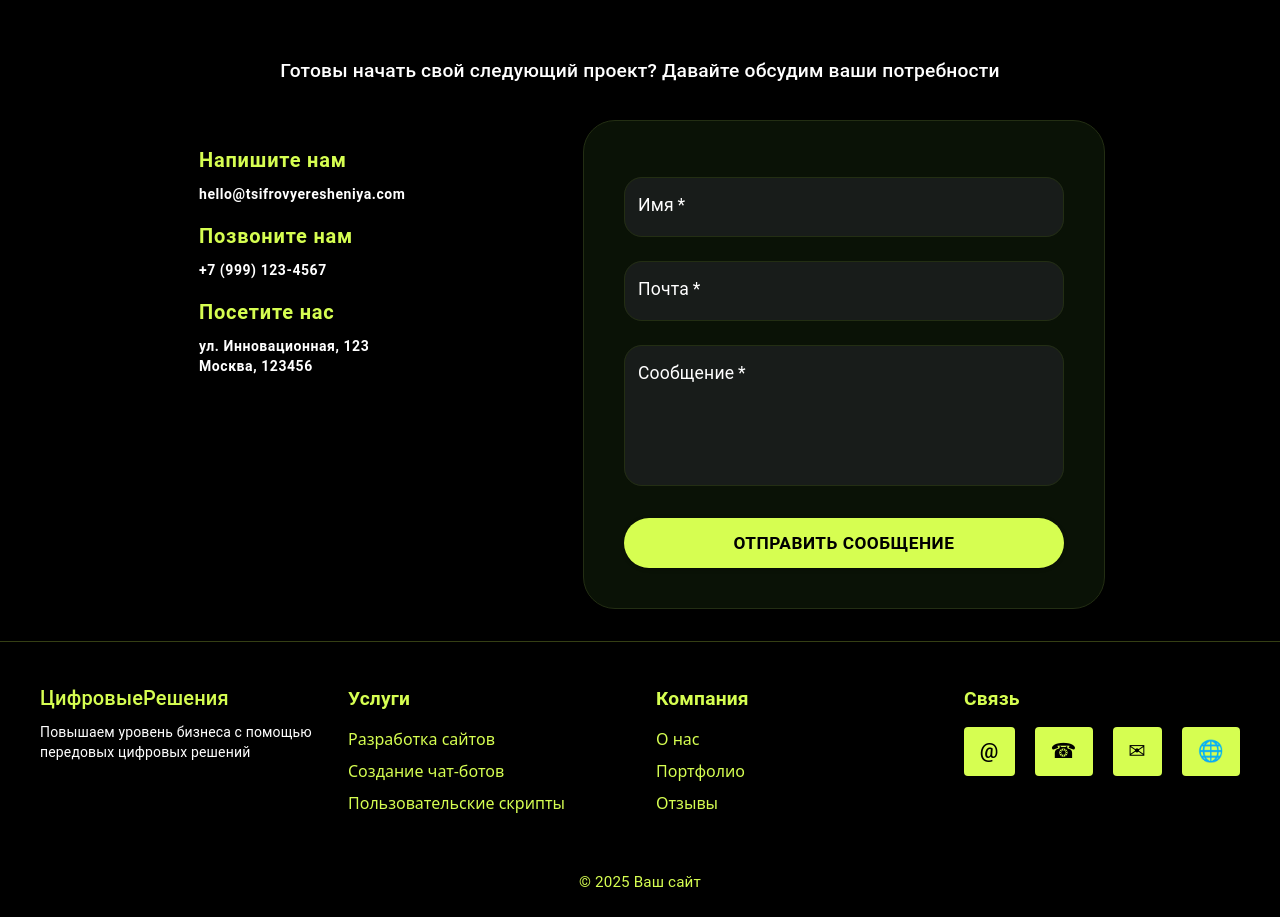
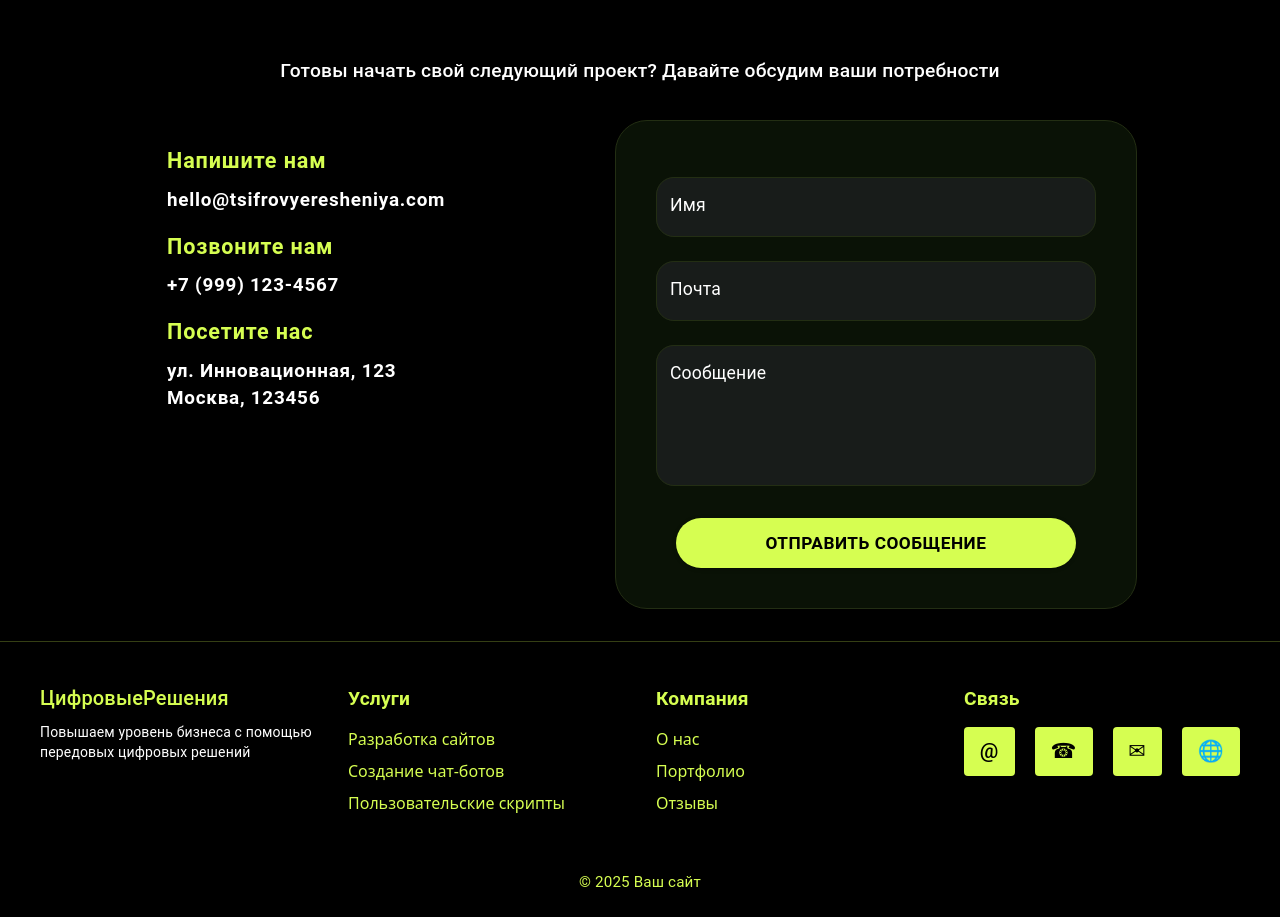
Before and after one commit to FlamingoKi/JGETit-site, a React (Vite) app: page / in a window 1280 px wide. Shown: the part 3838-4755 px from the top of the page. Built offline with nearby package versions, Linux system fonts and the light colour scheme.

Commit message:
Секция 6 готова

```diff
--- a/src/components/sections/Contacts.jsx
+++ b/src/components/sections/Contacts.jsx
@@ -48,7 +48,7 @@ export default function Contacts() {
         spacing={5}
         justifyContent="center"
         alignItems="stretch"
-        sx={{ mt: 4 }}
+        sx={{ mt: 4, gap: { xs: 4, md: 8 } }} // добавлено gap для увеличения расстояния между колонками
       >
         <Paper
           elevation={0}
@@ -70,7 +70,8 @@ export default function Contacts() {
               color: "#D6FE51",
               fontWeight: 700,
               letterSpacing: "0.04em",
-              mb: 1
+              mb: 1,
+              fontSize: "1.35rem"
             }}
             gutterBottom
           >
@@ -82,7 +83,8 @@ export default function Contacts() {
               color: "#fff",
               fontWeight: 600,
               letterSpacing: "0.04em",
-              mb: 2
+              mb: 2,
+              fontSize: "1.18rem"
             }}
             gutterBottom
           >
@@ -94,7 +96,8 @@ export default function Contacts() {
               color: "#D6FE51",
               fontWeight: 700,
               letterSpacing: "0.04em",
-              mb: 1
+              mb: 1,
+              fontSize: "1.35rem"
             }}
             gutterBottom
           >
@@ -106,7 +109,8 @@ export default function Contacts() {
               color: "#fff",
               fontWeight: 600,
               letterSpacing: "0.04em",
-              mb: 2
+              mb: 2,
+              fontSize: "1.18rem"
             }}
             gutterBottom
           >
@@ -118,7 +122,8 @@ export default function Contacts() {
               color: "#D6FE51",
               fontWeight: 700,
               letterSpacing: "0.04em",
-              mb: 1
+              mb: 1,
+              fontSize: "1.35rem"
             }}
             gutterBottom
           >
@@ -130,7 +135,8 @@ export default function Contacts() {
               color: "#fff",
               fontWeight: 600,
               letterSpacing: "0.04em",
-              mb: 0
+              mb: 0,
+              fontSize: "1.18rem"
             }}
           >
             ул. Инновационная, 123<br />Москва, 123456
@@ -146,10 +152,21 @@ export default function Contacts() {
             mb: 3,
             borderRadius: "32px",
             background: "#0a1206",
-            border: "1.5px solid #232e13"
+            border: "1.5px solid #232e13",
+            display: "flex",
+            flexDirection: "column",
+            alignItems: "center"
           }}
         >
-          <form onSubmit={handleSubmit}>
+          <form
+            onSubmit={handleSubmit}
+            style={{
+              width: "100%",
+              display: "flex",
+              flexDirection: "column",
+              alignItems: "center"
+            }}
+          >
             <TextField
               label="Имя"
               name="name"
@@ -158,6 +175,7 @@ export default function Contacts() {
               required
               fullWidth
               margin="normal"
+              InputLabelProps={{ required: false }}
               sx={{
                 borderRadius: "18px",
                 fontSize: "1.18rem",
@@ -206,6 +224,7 @@ export default function Contacts() {
               required
               fullWidth
               margin="normal"
+              InputLabelProps={{ required: false }}
               sx={{
                 borderRadius: "18px",
                 fontSize: "1.18rem",
@@ -255,6 +274,7 @@ export default function Contacts() {
               margin="normal"
               multiline
               minRows={4}
+              InputLabelProps={{ required: false }}
               sx={{
                 borderRadius: "18px",
                 fontSize: "1.18rem",
@@ -307,6 +327,7 @@ export default function Contacts() {
                 color: "#000",
                 fontWeight: 700,
                 width: "100%",
+                maxWidth: 400,
                 alignSelf: "center",
                 whiteSpace: "nowrap",
                 display: "block",
```
